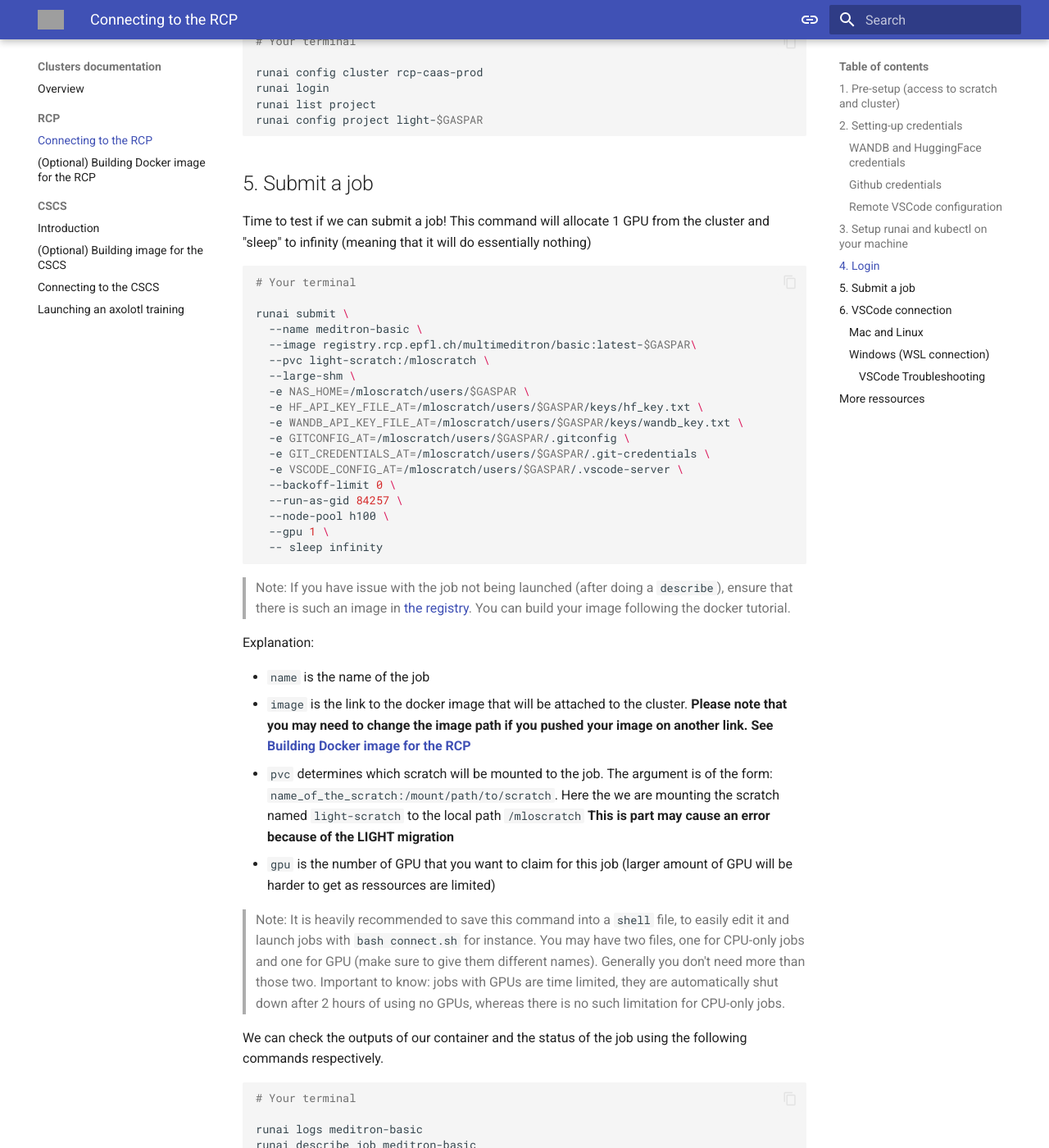
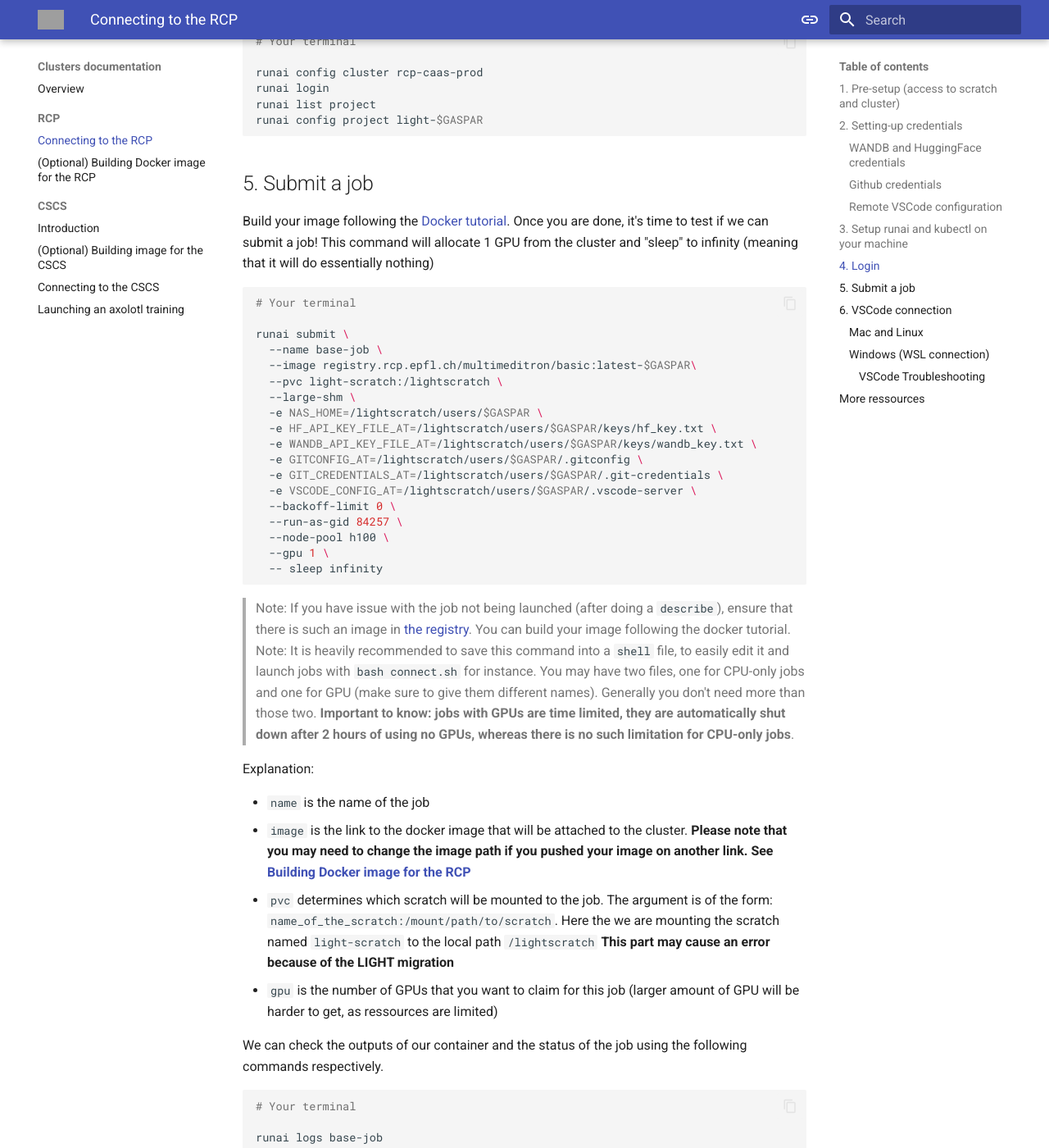
Before and after one commit to EPFLiGHT/LiGHT-doc, an MkDocs documentation site: the page built from docs/clusters/rcp/rcp.md, in a window 1280 px wide and 1400 px high, scrolled down 3273 px. Shown: the whole window at 82% size. Built offline with MkDocs 1.6.1 and Material for MkDocs 9.7.7, drawn with Linux system fonts in a browser that asks for light colours; some of the changed text lies outside the part shown; grey boxes are pictures that could not be loaded.

Commit message:
Revise RCP connection documentation
Updated documentation for connecting to RCP, including changes to email contacts, paths for scratch storage, and command examples for job submission.

````diff
--- a/docs/clusters/rcp/rcp.md
+++ b/docs/clusters/rcp/rcp.md
@@ -65,7 +65,7 @@ Finally, we will execute an action that requires our identification on GitHub to
 ```bash
 # SSH terminal
 
-git clone https://github.com/EPFLiGHT/MultiMeditron.git
+git clone https://github.com/some/private_repo.git
 ```
 If you were able to clone the repo, then your setup is correct.
 
@@ -137,22 +137,22 @@ runai config project light-$GASPAR
 
 ## 5. Submit a job
 
-Time to test if we can submit a job! This command will allocate 1 GPU from the cluster and "sleep" to infinity (meaning that it will do essentially nothing)
+Build your image following the [Docker tutorial](rcp_docker.md). Once you are done, it's time to test if we can submit a job! This command will allocate 1 GPU from the cluster and "sleep" to infinity (meaning that it will do essentially nothing)
 
 ```bash
 # Your terminal
 
 runai submit \
-  --name meditron-basic \
+  --name base-job \
   --image registry.rcp.epfl.ch/multimeditron/basic:latest-$GASPAR\
-  --pvc light-scratch:/mloscratch \
+  --pvc light-scratch:/lightscratch \
   --large-shm \
-  -e NAS_HOME=/mloscratch/users/$GASPAR \
-  -e HF_API_KEY_FILE_AT=/mloscratch/users/$GASPAR/keys/hf_key.txt \
-  -e WANDB_API_KEY_FILE_AT=/mloscratch/users/$GASPAR/keys/wandb_key.txt \
-  -e GITCONFIG_AT=/mloscratch/users/$GASPAR/.gitconfig \
-  -e GIT_CREDENTIALS_AT=/mloscratch/users/$GASPAR/.git-credentials \
-  -e VSCODE_CONFIG_AT=/mloscratch/users/$GASPAR/.vscode-server \
+  -e NAS_HOME=/lightscratch/users/$GASPAR \
+  -e HF_API_KEY_FILE_AT=/lightscratch/users/$GASPAR/keys/hf_key.txt \
+  -e WANDB_API_KEY_FILE_AT=/lightscratch/users/$GASPAR/keys/wandb_key.txt \
+  -e GITCONFIG_AT=/lightscratch/users/$GASPAR/.gitconfig \
+  -e GIT_CREDENTIALS_AT=/lightscratch/users/$GASPAR/.git-credentials \
+  -e VSCODE_CONFIG_AT=/lightscratch/users/$GASPAR/.vscode-server \
   --backoff-limit 0 \
   --run-as-gid 84257 \
   --node-pool h100 \
@@ -160,42 +160,41 @@ runai submit \
   -- sleep infinity
 ```
 
-> Note: If you have issue with the job not being launched (after doing a `describe`), ensure that there is such an image in [the registry](registry.rcp.epfl.ch). You can build your image following the docker tutorial.
+> Note: If you have issue with the job not being launched (after doing a `describe`), ensure that there is such an image in [the registry](https://registry.rcp.epfl.ch). You can build your image following the docker tutorial.
+> Note: It is heavily recommended to save this command into a `shell` file, to easily edit it and launch jobs with `bash connect.sh` for instance. You may have two files, one for CPU-only jobs and one for GPU (make sure to give them different names). Generally you don't need more than those two. **Important to know: jobs with GPUs are time limited, they are automatically shut down after 2 hours of using no GPUs, whereas there is no such limitation for CPU-only jobs**.
 
 Explanation:
 
 * `name` is the name of the job
 * `image` is the link to the docker image that will be attached to the cluster. **Please note that you may need to change the image path if you pushed your image on another link. See [Building Docker image for the RCP](rcp_docker.md)**
-* `pvc` determines which scratch will be mounted to the job. The argument is of the form: `name_of_the_scratch:/mount/path/to/scratch`. Here the we are mounting the scratch named `light-scratch` to the local path `/mloscratch` **This is part may cause an error because of the LIGHT migration**
-* `gpu` is the number of GPU that you want to claim for this job (larger amount of GPU will be harder to get as ressources are limited)
-
-> Note: It is heavily recommended to save this command into a `shell` file, to easily edit it and launch jobs with `bash connect.sh` for instance. You may have two files, one for CPU-only jobs and one for GPU (make sure to give them different names). Generally you don't need more than those two. Important to know: jobs with GPUs are time limited, they are automatically shut down after 2 hours of using no GPUs, whereas there is no such limitation for CPU-only jobs.
+* `pvc` determines which scratch will be mounted to the job. The argument is of the form: `name_of_the_scratch:/mount/path/to/scratch`. Here the we are mounting the scratch named `light-scratch` to the local path `/lightscratch` **This part may cause an error because of the LIGHT migration**
+* `gpu` is the number of GPUs that you want to claim for this job (larger amount of GPU will be harder to get, as ressources are limited)
 
 We can check the outputs of our container and the status of the job using the following commands respectively.
 ```bash
 # Your terminal
 
-runai logs meditron-basic
-runai describe job meditron-basic
+runai logs base-job
+runai describe job base-job
 ```
 
 To end a job, run the command:
 ```bash
 # Your terminal
 
-runai delete job meditron-basic
+runai delete job base-job
 ```
 
 You can access your job by doing
 ```bash
 # Your terminal
 
-runai bash meditron-basic
+runai bash base-job
 ```
 
-You should see a terminal opening. By default it redirects you to the folder `/workspace`. This folder is not persistent, it is heavily recommended to always start using the job by moving to your personal folder you made earlier, at `/mloscratch/users/$GASPAR_USER`.
+You should see a terminal opening. By default it redirects you to the folder `/workspace`. This folder is not persistent, **it is heavily recommended to always start using the job by moving to your personal folder you made earlier, at `/lightscratch/users/$GASPAR_USER`**.
 
-Enter the following command in your new terminal to ensure that you have indeed a GPU:
+You may enter the following command in your new terminal to ensure that you have indeed a GPU:
 ```bash
 # Job terminal
 
@@ -206,7 +205,7 @@ Once you are done, run the following command to delete the job:
 ```bash
 # Your terminal
 
-runai delete job meditron-basic
+runai delete job base-job
 ```
 
 ## 6. VSCode connection
@@ -218,7 +217,7 @@ Once we have the container running on a node of the RCP cluster, we can attach t
 * [Kubernetes](https://marketplace.visualstudio.com/items?itemName=ms-kubernetes-tools.vscode-kubernetes-tools)
 * [Dev containers](https://marketplace.visualstudio.com/items?itemName=ms-vscode-remote.remote-containers)
 
-From the Kubernetes menu, we can see the IC and the RCP Cluster. We will enter the menu of the RCP Cluster -> Workloads -> Pods and we will see our container with a green indicator showing that it is running. Right-clicking on it will give us the option to "Attach to Visual Studio". Upon clicking, the editor will open in a new window within the container. We are then invited to open a folder, it should be our personal folder (`/mloscratch/users/$GASPAR`) by default, select it. When opening a new terminal, we should find ourselves directly in our personal folder, if needed we can move there with `cd` in the terminal. We can install new extensions on VS code, and they will be saved for future sessions.
+From the Kubernetes menu, we can see the IC and the RCP Cluster. We will enter the menu of the RCP Cluster -> Workloads -> Pods and we will see our container with a green indicator showing that it is running. Right-clicking on it will give us the option to "Attach to Visual Studio". Upon clicking, the editor will open in a new window within the container. We are then invited to open a folder, it should be our personal folder (`/lightscratch/users/$GASPAR`) by default, select it. When opening a new terminal, we should find ourselves directly in our personal folder, if needed we can move there with `cd` in the terminal. We can install new extensions on VS code, and they will be saved for future sessions.
 
 ### Windows (WSL connection)
 
@@ -245,16 +244,16 @@ In **WSL**, claim a job and copy the kube configuration file from WSL to Windows
 # WSL terminal
 
 runai submit \
-  --name meditron-basic \
+  --name base-job \
   --image registry.rcp.epfl.ch/multimeditron/basic:latest-$GASPAR\
-  --pvc light-scratch:/mloscratch \
+  --pvc light-scratch:/lightscratch \
   --large-shm \
-  -e NAS_HOME=/mloscratch/users/$GASPAR \
-  -e HF_API_KEY_FILE_AT=/mloscratch/users/$GASPAR/keys/hf_key.txt \
-  -e WANDB_API_KEY_FILE_AT=/mloscratch/users/$GASPAR/keys/wandb_key.txt \
-  -e GITCONFIG_AT=/mloscratch/users/$GASPAR/.gitconfig \
-  -e GIT_CREDENTIALS_AT=/mloscratch/users/$GASPAR/.git-credentials \
-  -e VSCODE_CONFIG_AT=/mloscratch/users/$GASPAR/.vscode-server \
+  -e NAS_HOME=/lightscratch/users/$GASPAR \
+  -e HF_API_KEY_FILE_AT=/lightscratch/users/$GASPAR/keys/hf_key.txt \
+  -e WANDB_API_KEY_FILE_AT=/lightscratch/users/$GASPAR/keys/wandb_key.txt \
+  -e GITCONFIG_AT=/lightscratch/users/$GASPAR/.gitconfig \
+  -e GIT_CREDENTIALS_AT=/lightscratch/users/$GASPAR/.git-credentials \
+  -e VSCODE_CONFIG_AT=/lightscratch/users/$GASPAR/.vscode-server \
   --backoff-limit 0 \
   --run-as-gid 84257 \
   --node-pool h100 \
@@ -267,7 +266,7 @@ cp ~/.kube/config /mnt/c/Users/$WINDOWS_USERNAME/.kube/config
 Open VSCode. Install this extension: https://marketplace.visualstudio.com/items?itemName=mtsmfm.vscode-k8s-quick-attach.
 
 To attach VSCode to your job:
-Go to View -> Command Palette (or Ctrl+Shift+P), search for "k8s quick attach: Quick attach k8s Pod" -> rcp-caas -> runai-mlo-GASPAR -> meditron-basic-0-0 -> /mloscratch/users/$GASPAR_USER.
+Go to View -> Command Palette (or Ctrl+Shift+P), search for "k8s quick attach: Quick attach k8s Pod" -> rcp-caas -> runai-mlo-GASPAR -> meditron-basic-0-0 -> /lightscratch/users/$GASPAR_USER.
 
 #### VSCode Troubleshooting
 
````
Also changed, not shown: other parts of docs/clusters/rcp/rcp.md (+6 -6 lines).
